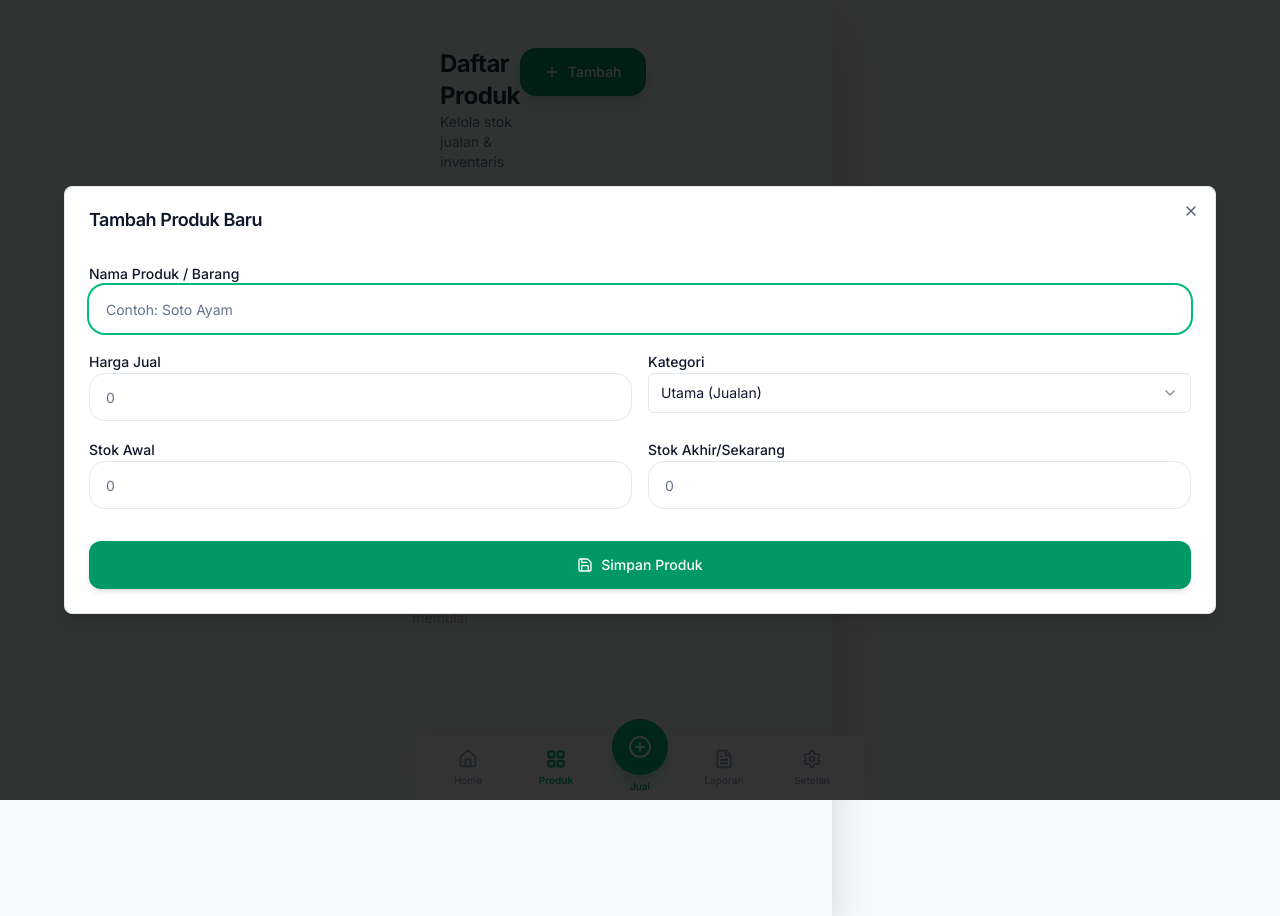
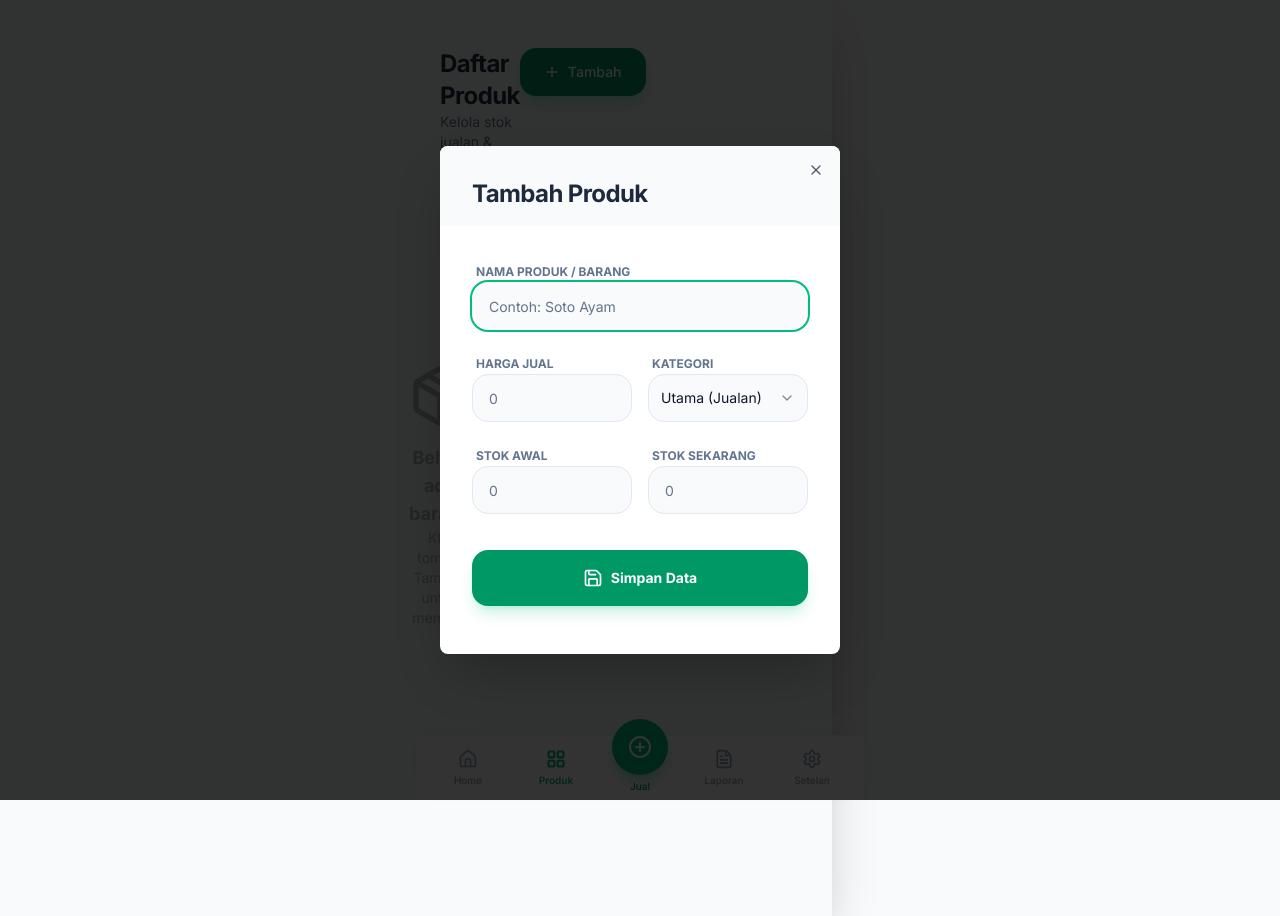
Before and after one commit to Irwansyah893/kastand, a Next.js app: page /products in a window 1280 px wide. Both pictures are taken after a click on the button "Tambah". Built offline with nearby package versions, Linux system fonts and the light colour scheme.

Commit message:
Real DB registration and smart PWA install guide

```diff
--- a/app/dashboard/page.tsx
+++ b/app/dashboard/page.tsx
@@ -26,17 +26,77 @@ export default function DashboardPage() {
   const lowStockCount = products.filter(p => (p.stock || 0) < 10).length
 
   const handleShareWA = () => {
-    const storeName = user?.storeName || "Toko Saya"
-    const dateStr = new Date().toLocaleDateString("id-ID", { day: 'numeric', month: 'long', year: 'numeric' })
+    const storeName = user?.storeName || "TENAN PARADISE"
+    const dateStr = new Date().toLocaleDateString("id-ID", { weekday: 'long', day: 'numeric', month: 'long', year: 'numeric' })
 
-    let message = `*📊 LAPORAN SINGKAT - ${storeName}*\n`
-    message += `📅 Tanggal: ${dateStr}\n`
-    message += `----------------------------\n`
-    message += `• Omzet: Rp ${todayOmzet.toLocaleString("id-ID")}\n`
-    message += `• Belanja: Rp ${totalExpense.toLocaleString("id-ID")}\n`
-    message += `• *Untung: Rp ${profit.toLocaleString("id-ID")}*\n`
-    message += `----------------------------\n`
-    message += `_Sent via KasStand App_`
+    // Perhitungan Keuangan
+    const cashTotal = transactions.filter(tx => (tx as any).paymentMethod === "CASH").reduce((acc, tx) => acc + tx.total, 0)
+    const qrisTotal = transactions.filter(tx => (tx as any).paymentMethod === "QRIS").reduce((acc, tx) => acc + tx.total, 0)
+    const totalOmzet = cashTotal + qrisTotal
+    const totalExpense = expenses.reduce((acc, ex) => acc + ex.amount, 0)
+    const netTotal = totalOmzet - totalExpense
+
+    // Perhitungan Terjual per Item
+    const itemSummary: Record<string, { qty: number, total: number, price: number }> = {}
+    transactions.forEach(tx => {
+      tx.items.forEach(item => {
+        if (!itemSummary[item.name]) {
+          itemSummary[item.name] = { qty: 0, total: 0, price: item.price }
+        }
+        itemSummary[item.name].qty += item.quantity
+        itemSummary[item.name].total += item.price * item.quantity
+      })
+    })
+
+    let message = `🦋${storeName.toUpperCase()}  ${dateStr}\n\n\n`
+    message += `UANG CASH= RP${cashTotal.toLocaleString("id-ID")}\n`
+    message += `QRIS= ${qrisTotal.toLocaleString("id-ID")}\n`
+    message += `Total =${totalOmzet.toLocaleString("id-ID")}\n\n`
+    message += `Pengeluaran \n`
+    message += `Belanja =\n`
+    if (expenses.length > 0) {
+      expenses.forEach(ex => {
+        message += `${ex.title}(${ex.amount.toLocaleString("id-ID")}) \n`
+      })
+    } else {
+      message += `-\n`
+    }
+    message += `\nTotal penjualan+Pengeluaran\n`
+    message += `=${netTotal.toLocaleString("id-ID")}\n\n`
+    message += `❄️❄️TERJUAL❄️❄️\n`
+    Object.entries(itemSummary).forEach(([name, data]) => {
+      message += ` ❄${name.toUpperCase()}=${data.price.toLocaleString("id-ID")}×${data.qty}porsi=${data.total.toLocaleString("id-ID")}\n`
+    })
+    message += `\nTotal =`
+    const totalsList = Object.values(itemSummary).map(d => d.total.toLocaleString("id-ID"))
+    message += totalsList.join(" +") + "=" + totalOmzet.toLocaleString("id-ID") + "\n\n\n\n"
+
+    message += `🌲STOK AWAL\n`
+    products.forEach(p => {
+      if (p.category === "Utama" || !p.category) {
+        const terjual = itemSummary[p.name]?.qty || 0
+        message += ` ${p.name.toUpperCase().padEnd(12)} = ${ (p.initialStock || 0) }\n`
+      }
+    })
+    message += ` \n🌲STOK AKHIR \n`
+    products.forEach(p => {
+      if (p.category === "Utama" || !p.category) {
+        message += `${p.name.toUpperCase().padEnd(14)} =${p.stock || 0}\n`
+      }
+    })
+    message += `\n\n 🦋STOK BARANG\n`
+    products.forEach(p => {
+      if (p.category === "Inventaris") {
+        message += `${p.name}=${p.stock || "-"}\n`
+      }
+    })
+    message += `\n\n🦋Yang perlu di Beli\n`
+    const needToBuy = products.filter(p => (p.stock || 0) < 5).map(p => p.name.toLowerCase())
+    if (needToBuy.length > 0) {
+      message += needToBuy.join("\n")
+    } else {
+      message += `Semua stok aman`
+    }
 
     const encodedMessage = encodeURIComponent(message)
     window.open(`https://wa.me/6282285026241?text=${encodedMessage}`, '_blank')
--- a/app/products/page.tsx
+++ b/app/products/page.tsx
@@ -89,50 +89,48 @@ export default function ProductsPage() {
               Tambah
             </Button>
           </DialogTrigger>
-          <DialogContent className="rounded-3xl max-w-[90vw]">
-            <DialogHeader>
-              <DialogTitle>{editingProduct ? "Edit Produk" : "Tambah Produk Baru"}</DialogTitle>
+          <DialogContent className="rounded-[2.5rem] max-w-[400px] w-[95%] border-0 shadow-2xl p-0 overflow-hidden">
+            <DialogHeader className="p-8 pb-4 bg-slate-50">
+              <DialogTitle className="text-2xl font-bold text-slate-800 tracking-tight">{editingProduct ? "Edit Produk" : "Tambah Produk"}</DialogTitle>
             </DialogHeader>
-            <div className="space-y-4 py-4">
+            <div className="space-y-5 p-8 pt-4">
               <div className="space-y-2">
-                <Label>Nama Produk / Barang</Label>
-                <Input placeholder="Contoh: Soto Ayam" value={name} onChange={(e) => setName(e.target.value)} />
+                <Label className="text-slate-500 font-bold text-xs uppercase ml-1">Nama Produk / Barang</Label>
+                <Input className="h-12 rounded-2xl bg-slate-50 border-slate-200" placeholder="Contoh: Soto Ayam" value={name} onChange={(e) => setName(e.target.value)} />
               </div>
               <div className="grid grid-cols-2 gap-4">
                 <div className="space-y-2">
-                  <Label>Harga Jual</Label>
-                  <Input type="number" placeholder="0" value={price} onChange={(e) => setPrice(e.target.value)} />
+                  <Label className="text-slate-500 font-bold text-xs uppercase ml-1">Harga Jual</Label>
+                  <Input className="h-12 rounded-2xl bg-slate-50 border-slate-200" type="number" placeholder="0" value={price} onChange={(e) => setPrice(e.target.value)} />
                 </div>
                 <div className="space-y-2">
-                  <Label>Kategori</Label>
+                  <Label className="text-slate-500 font-bold text-xs uppercase ml-1">Kategori</Label>
                   <Select value={category} onValueChange={(val: any) => setCategory(val)}>
-                    <SelectTrigger>
+                    <SelectTrigger className="h-12 rounded-2xl bg-slate-50 border-slate-200">
                       <SelectValue />
                     </SelectTrigger>
-                    <SelectContent>
+                    <SelectContent className="rounded-2xl border-0 shadow-xl">
                       <SelectItem value="Utama">Utama (Jualan)</SelectItem>
                       <SelectItem value="Inventaris">Inventaris (Bahan)</SelectItem>
                     </SelectContent>
                   </Select>
                 </div>
               </div>
-              <div className="grid grid-cols-2 gap-4">
+              <div className="grid grid-cols-2 gap-4 pb-4">
                 <div className="space-y-2">
-                  <Label>Stok Awal</Label>
-                  <Input type="number" placeholder="0" value={initialStock} onChange={(e) => setInitialStock(e.target.value)} />
+                  <Label className="text-slate-500 font-bold text-xs uppercase ml-1">Stok Awal</Label>
+                  <Input className="h-12 rounded-2xl bg-slate-50 border-slate-200" type="number" placeholder="0" value={initialStock} onChange={(e) => setInitialStock(e.target.value)} />
                 </div>
                 <div className="space-y-2">
-                  <Label>Stok Akhir/Sekarang</Label>
-                  <Input type="number" placeholder="0" value={stock} onChange={(e) => setStock(e.target.value)} />
+                  <Label className="text-slate-500 font-bold text-xs uppercase ml-1">Stok Sekarang</Label>
+                  <Input className="h-12 rounded-2xl bg-slate-50 border-slate-200" type="number" placeholder="0" value={stock} onChange={(e) => setStock(e.target.value)} />
                 </div>
               </div>
+              <Button className="w-full h-14 rounded-2xl bg-emerald-600 font-bold shadow-lg shadow-emerald-500/20 mb-4" onClick={handleSave}>
+                <Save className="w-5 h-5 mr-2" />
+                Simpan Data
+              </Button>
             </div>
-            <DialogFooter>
-              <Button className="w-full h-12 rounded-xl bg-emerald-600" onClick={handleSave}>
-                <Save className="w-4 h-4 mr-2" />
-                Simpan Produk
-              </Button>
-            </DialogFooter>
           </DialogContent>
         </Dialog>
       </header>
```
